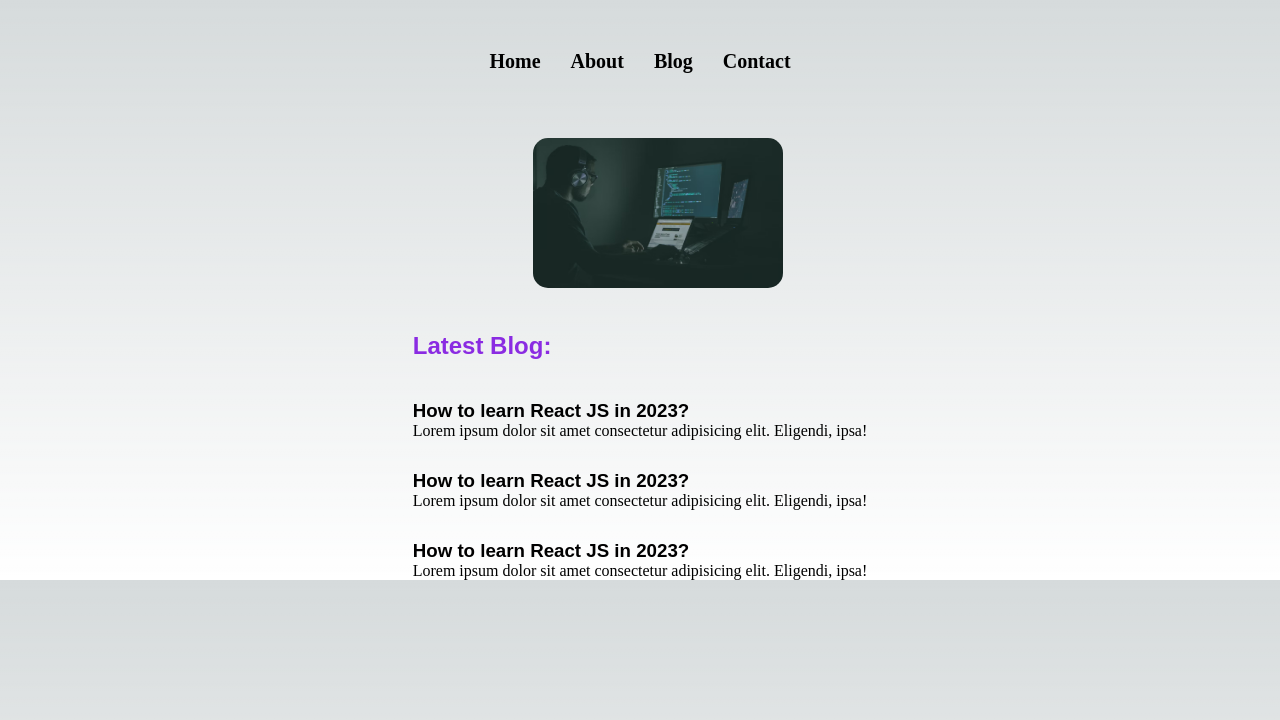
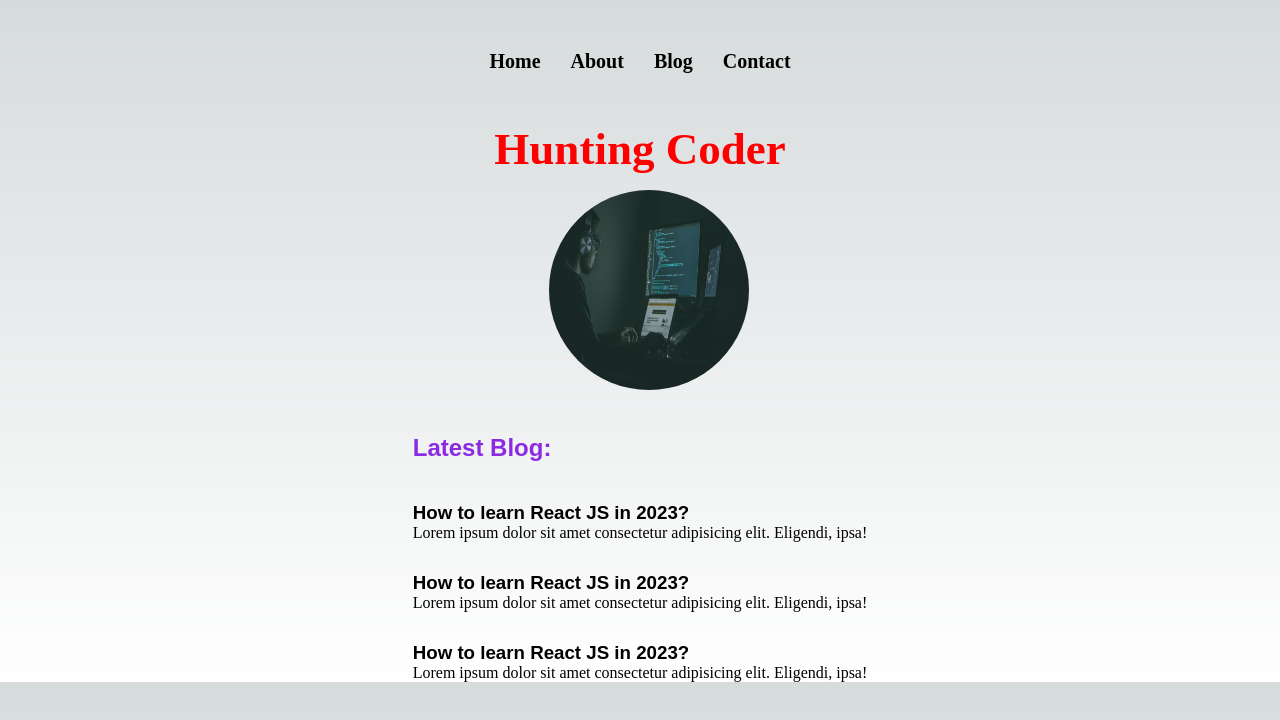
Before and after one commit to JAYMAKWANA2202/Hunting-Coder, a Next.js app in the folder hunting-coder/: page / in a window 1280 px wide. Shown: the top 720 px of the page. Built offline with nearby package versions, Linux system fonts and the light colour scheme.

Commit message:
few change in styles

```diff
--- /dev/null
+++ b/hunting-coder/contactdata/4.json
@@ -0,0 +1 @@
+{"name":"MJ Clothes","phone":"1234567890","email":"deep@gmail.com","desc":"mj clothes\n"}
--- a/hunting-coder/pages/index.js
+++ b/hunting-coder/pages/index.js
@@ -21,6 +21,9 @@
 
       <main className={styles.main}>
         <div className={styles.center}>
+          <h1>
+            <span>Hunting Coder</span>
+          </h1>
           <img src="/home_pic.avif" alt="Hunting coder" />
           <p></p>
         </div>
--- a/hunting-coder/styles/Home.module.css
+++ b/hunting-coder/styles/Home.module.css
@@ -43,11 +43,11 @@
 }
 .center img {
   margin-top: 15px;
-  width: 250px;
-  height: 150px;
+  width: 200px;
+  height: 200px;
+  margin-left: 55px;
+  border-radius: 15px;
   border-radius: 50%;
-  margin-left: 35px;
-  border-radius: 15px;
 }
 .center img:hover {
   cursor: pointer;
```
